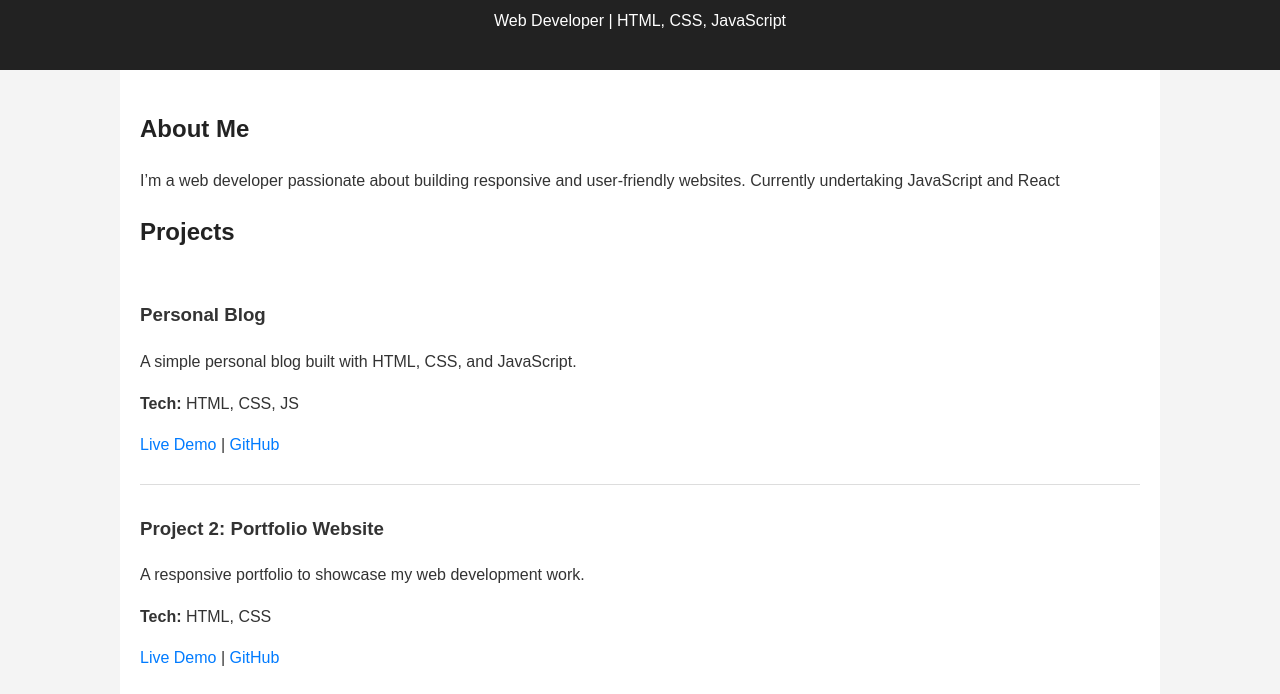
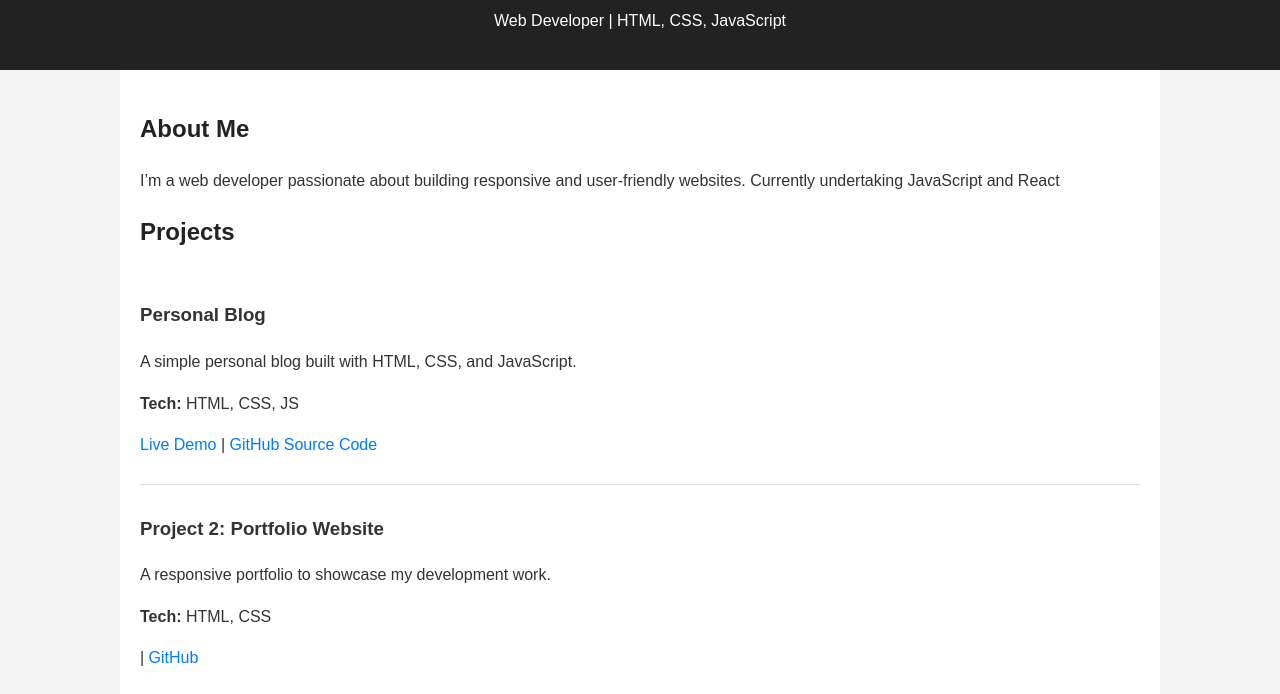
Before and after one commit to benir-o/personal-portfolio, a plain HTML site: page index.html in a window 1280 px wide. Shown: the part 106-800 px from the top of the page. Drawn offline with Linux system fonts and the light colour scheme.

Commit message:
customized updates

```diff
--- a/index.html
+++ b/index.html
@@ -29,24 +29,23 @@
           <p>A simple personal blog built with HTML, CSS, and JavaScript.</p>
           <p><strong>Tech:</strong> HTML, CSS, JS</p>
           <p>
-            <a href="https://github.com/benir-o/web-dev-html-basics"
+            <a href="https://benir-o.github.io/web-dev-html-basics/"
               >Live Demo</a
             >
             |
             <a
               href="https://github.com/benir-o/web-dev-html-basics"
               target="_blank"
-              >GitHub</a
+              >GitHub Source Code</a
             >
           </p>
         </div>
 
         <div class="project">
           <h3>Project 2: Portfolio Website</h3>
-          <p>A responsive portfolio to showcase my web development work.</p>
+          <p>A responsive portfolio to showcase my development work.</p>
           <p><strong>Tech:</strong> HTML, CSS</p>
           <p>
-            <a href="https://yourprojectlink.com" target="_blank">Live Demo</a>
             |
             <a
               href="https://github.com/benir-o/FreeCodeCamp/role-playing-game"
```
